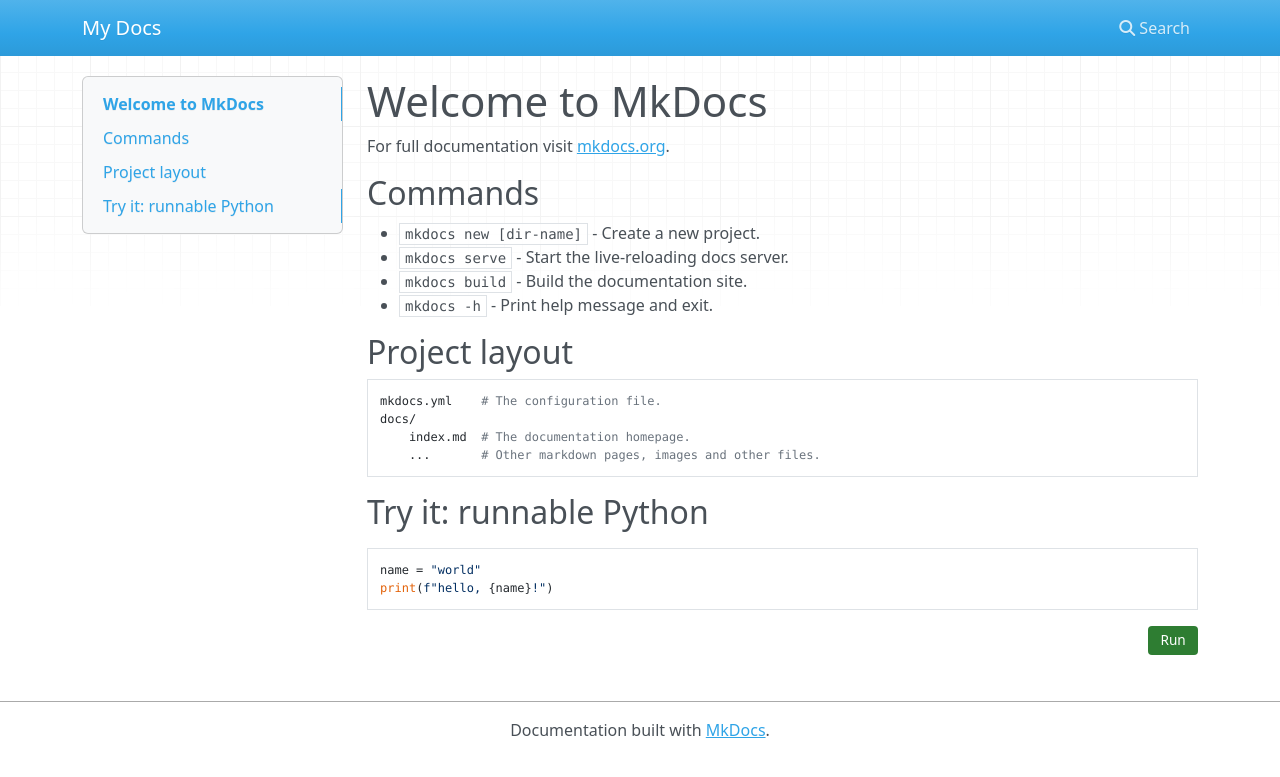
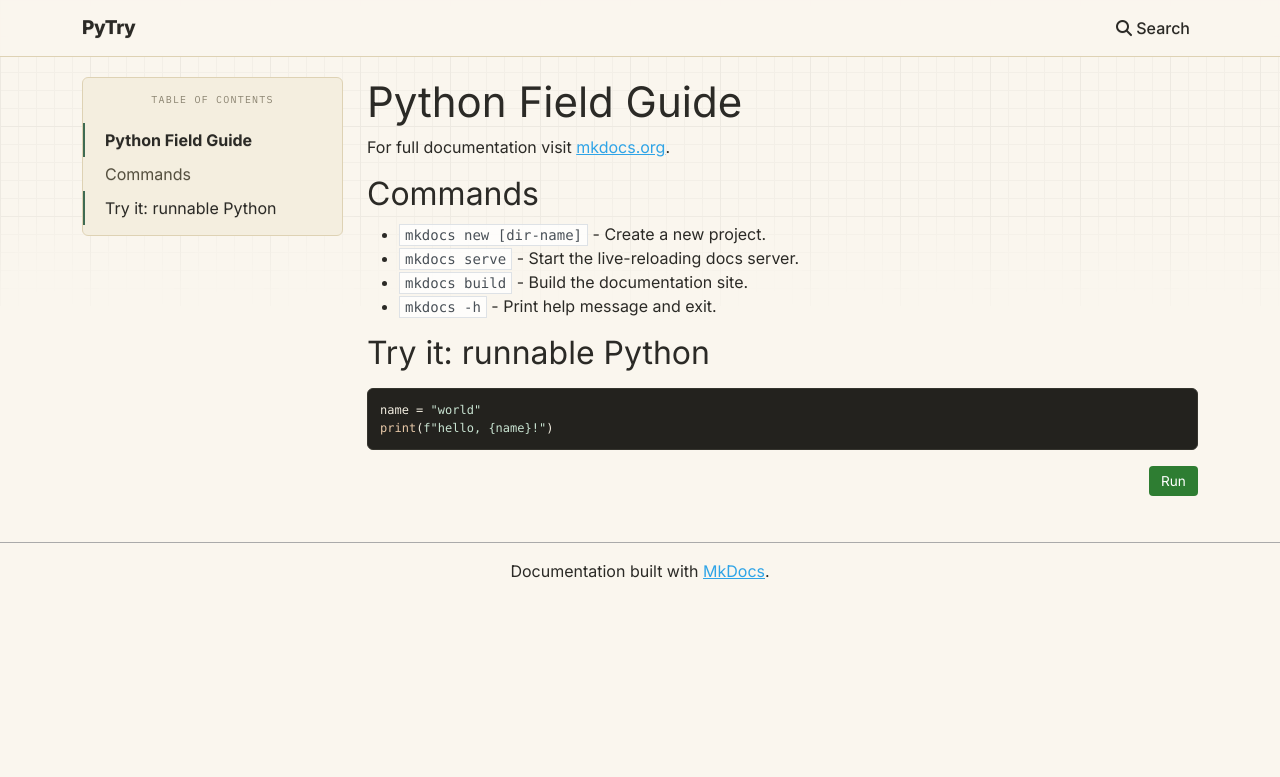
Before and after one commit to luka-sherman/python-field-guide, an MkDocs documentation site: the page built from docs/index.md, in a window 1280 px wide. Shown: the top 777 px of the page. Built offline with MkDocs 1.6.1, drawn with Linux system fonts in a browser that asks for light colours; nearby versions of some CDN libraries.

Commit message:
basic formatting

```diff
--- a/docs/index.md
+++ b/docs/index.md
@@ -1,4 +1,4 @@
-# Welcome to MkDocs
+# Python Field Guide
 
 For full documentation visit [mkdocs.org](https://www.mkdocs.org).
 
@@ -9,12 +9,6 @@
 * `mkdocs build` - Build the documentation site.
 * `mkdocs -h` - Print help message and exit.
 
-## Project layout
-
-    mkdocs.yml    # The configuration file.
-    docs/
-        index.md  # The documentation homepage.
-        ...       # Other markdown pages, images and other files.
 
 ## Try it: runnable Python
 
--- a/docs/stylesheets/extra.css
+++ b/docs/stylesheets/extra.css
@@ -1,3 +1,91 @@
+@import url('https://fonts.googleapis.com/css2?family=Inter:wght@400;500;600;700;800&family=IBM+Plex+Mono:wght@400;500;600&display=swap');
+
+:root {
+  --pt-bg: #FAF6EE;
+  --pt-panel: #F4EEDF;
+  --pt-ink: #2B2A26;
+  --pt-text-secondary: #55503F;
+  --pt-text-muted: #8A8370;
+  --pt-hairline: #DED2B4;
+  --pt-border-soft: #C9BE9E;
+  --pt-accent: #3f6b52;
+}
+
+body {
+  background-color: var(--pt-bg) !important;
+  color: var(--pt-ink);
+  font-family: 'Inter', sans-serif;
+}
+
+pre {
+  border-radius: 6px;
+}
+
+.navbar.bg-primary {
+  --bs-navbar-color: var(--pt-ink);
+  --bs-navbar-hover-color: var(--pt-accent);
+  --bs-navbar-active-color: var(--pt-ink);
+  --bs-navbar-brand-color: var(--pt-ink);
+  --bs-navbar-brand-hover-color: var(--pt-accent);
+  background-color: rgba(250, 246, 238, 0.92) !important;
+  background-image: none !important;
+  backdrop-filter: blur(6px);
+  -webkit-backdrop-filter: blur(6px);
+  border-bottom: 1px solid var(--pt-hairline);
+  box-shadow: none !important;
+}
+
+.navbar.bg-primary .navbar-brand {
+  font-weight: 800;
+  font-size: 19px;
+  letter-spacing: -0.02em;
+}
+
+.navbar.bg-primary .nav-link {
+  font-weight: 500;
+  transition: color 0.15s ease;
+}
+
+#toc-collapse.card {
+  background-color: var(--pt-panel) !important;
+  border: 1px solid var(--pt-hairline);
+  border-radius: 6px;
+  box-shadow: none !important;
+}
+
+#toc-collapse.card::before {
+  content: "table of contents";
+  display: block;
+  font-family: 'IBM Plex Mono', monospace;
+  font-size: 10px;
+  letter-spacing: 0.12em;
+  text-transform: uppercase;
+  color: var(--pt-text-muted);
+  padding: 14px 16px 6px;
+}
+
+.bs-sidebar .nav > li > a {
+  color: var(--pt-text-secondary);
+  border-right: none;
+  border-left: 2px solid transparent;
+}
+
+.bs-sidebar .nav > li > a:hover,
+.bs-sidebar .nav > li > a:focus {
+  color: var(--pt-accent);
+  border-right: none;
+  border-left: 2px solid transparent;
+}
+
+.bs-sidebar .nav > li > a.active,
+.bs-sidebar .nav > li > a.active:hover,
+.bs-sidebar .nav > li > a.active:focus {
+  color: var(--pt-ink);
+  border-right: none;
+  border-left: 2px solid var(--pt-accent);
+  background-color: transparent;
+}
+
 .pyodide-runner {
   margin: 1em 0;
 }
@@ -42,6 +130,17 @@
   color: #ff8a80;
 }
 
+.pyodide-runner pre {
+  background-color: #23221E;
+  border: 1px solid #35342E;
+  border-radius: 6px;
+}
+
+.pyodide-runner pre code {
+  background: transparent;
+  color: #F2EDE0;
+}
+
 .pyodide-editor {
   display: block;
   outline: none;
@@ -49,5 +148,21 @@
 }
 
 .pyodide-editor:focus {
-  box-shadow: inset 0 0 0 2px rgba(46, 125, 50, 0.35);
+  box-shadow: inset 0 0 0 2px rgba(63, 107, 82, 0.45);
 }
+
+.pyodide-editor .hljs-string,
+.pyodide-editor .hljs-subst {
+  color: #C9E4D2;
+}
+
+.pyodide-editor .hljs-built_in,
+.pyodide-editor .hljs-keyword,
+.pyodide-editor .hljs-title,
+.pyodide-editor .hljs-number {
+  color: #E8C9A8;
+}
+
+.pyodide-editor .hljs-comment {
+  color: #8A8370;
+}
--- a/mkdocs.yml
+++ b/mkdocs.yml
@@ -1,4 +1,4 @@
-site_name: My Docs
+site_name: PyTry
 
 extra_css:
   - stylesheets/extra.css
```
